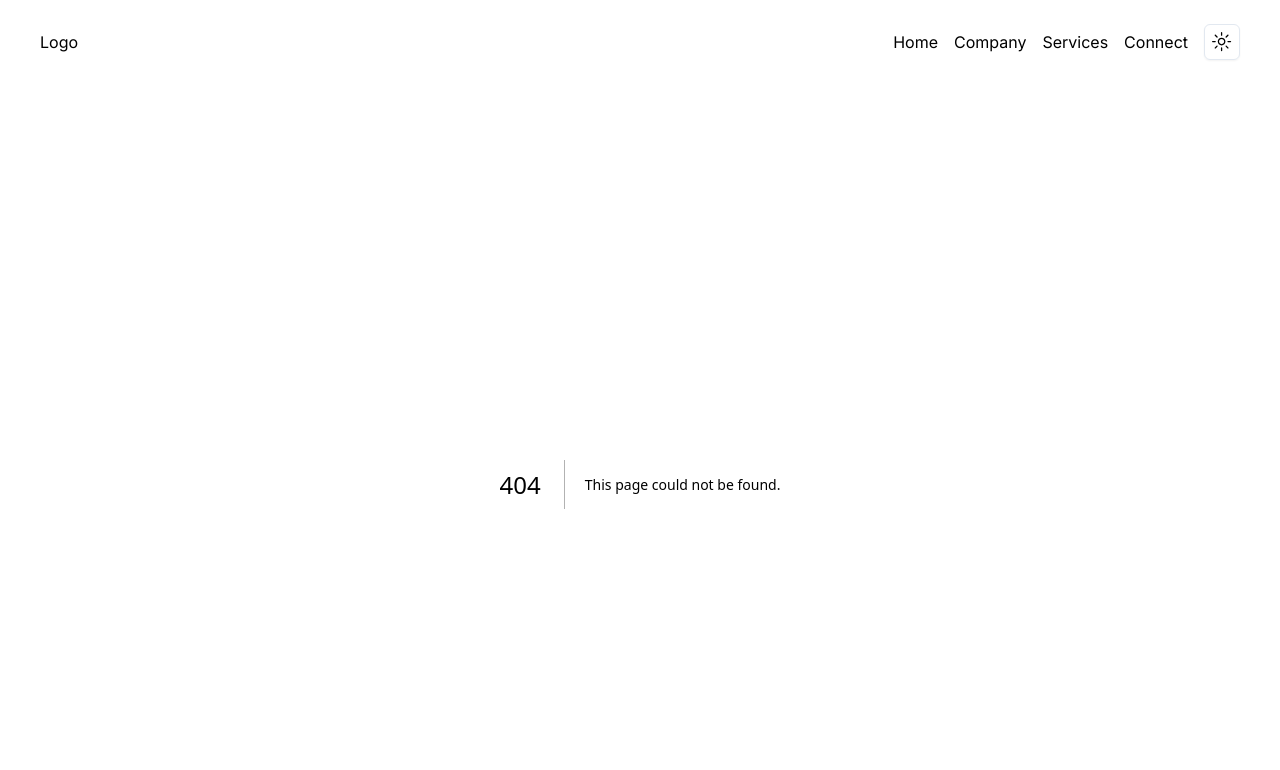
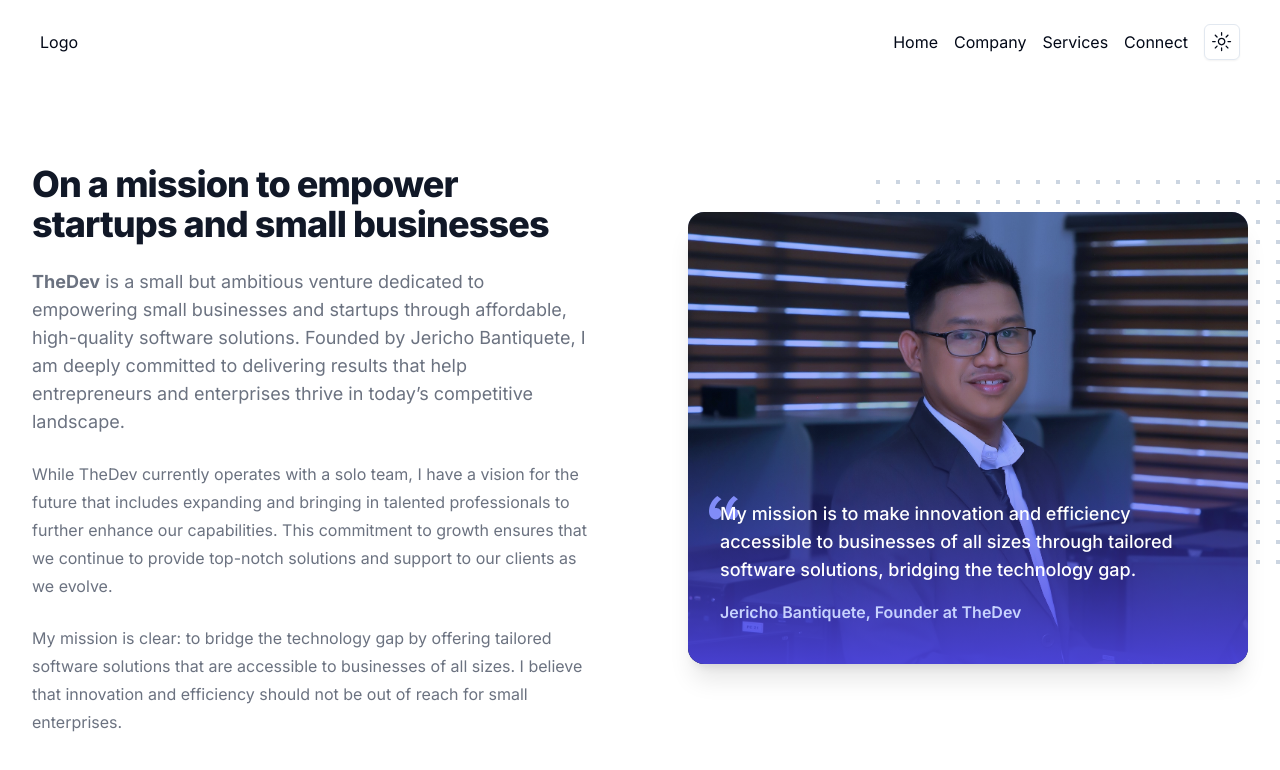
Before and after one commit to monciego/thedev, a Next.js app: page /about in a window 1280 px wide. Before the commit this address had no page. Shown: the top 770 px of the page. Built offline with nearby package versions, Linux system fonts and the light colour scheme.

Commit message:
feat: add about section

```diff
--- /dev/null
+++ b/app/about/page.tsx
@@ -0,0 +1,124 @@
+import Image from 'next/image';
+import founderImage from '../assets/jericho-bantiquete.jpg';
+
+export default function About() {
+  return (
+    <div className='relative mb-16'>
+      <div className='lg:mx-auto lg:max-w-7xl lg:px-8 lg:grid lg:grid-cols-2  lg:gap-24 lg:items-start '>
+        <div className='relative mx-auto max-w-lg px-4 sm:max-w-3xl sm:px-6 lg:px-0'>
+          <div className='pt-10 sm:pt-16 lg:pt-20'>
+            <h2 className='text-3xl text-gray-900 dark:text-white font-extrabold tracking-tight sm:text-4xl'>
+              On a mission to empower startups and small businesses
+            </h2>
+            <div className='mt-6 text-gray-500 dark:text-gray-300 space-y-6'>
+              <p className='text-lg'>
+                <strong>TheDev</strong> is a small but ambitious venture
+                dedicated to empowering small businesses and startups through
+                affordable, high-quality software solutions. Founded by Jericho
+                Bantiquete, I am deeply committed to delivering results that
+                help entrepreneurs and enterprises thrive in today’s competitive
+                landscape.
+              </p>
+              <p className='text-base leading-7'>
+                While TheDev currently operates with a solo team, I have a
+                vision for the future that includes expanding and bringing in
+                talented professionals to further enhance our capabilities. This
+                commitment to growth ensures that we continue to provide
+                top-notch solutions and support to our clients as we evolve.
+              </p>
+              <p className='text-base leading-7'>
+                My mission is clear: to bridge the technology gap by offering
+                tailored software solutions that are accessible to businesses of
+                all sizes. I believe that innovation and efficiency should not
+                be out of reach for small enterprises.
+              </p>
+            </div>
+          </div>
+        </div>
+        <div className='relative mt-12 sm:py-16 lg:py-0'>
+          <div
+            aria-hidden='true'
+            className='hidden sm:block lg:absolute lg:inset-y-0 lg:right-0 lg:w-screen -z-10'
+          >
+            <svg
+              className='absolute top-8 left-1/2 -ml-3 lg:-right-8 lg:left-auto lg:top-12'
+              width={404}
+              height={392}
+              fill='none'
+              viewBox='0 0 404 392'
+            >
+              <defs>
+                <pattern
+                  id='02f20b47-fd69-4224-a62a-4c9de5c763f7'
+                  x={0}
+                  y={0}
+                  width={20}
+                  height={20}
+                  patternUnits='userSpaceOnUse'
+                >
+                  <rect
+                    x={0}
+                    y={0}
+                    width={4}
+                    height={4}
+                    className='text-slate-300 dark:text-slate-800'
+                    fill='currentColor'
+                  />
+                </pattern>
+              </defs>
+              <rect
+                width={404}
+                height={392}
+                fill='url(#02f20b47-fd69-4224-a62a-4c9de5c763f7)'
+              />
+            </svg>
+          </div>
+          <div className='relative mx-auto max-w-lg px-4 sm:max-w-3xl sm:px-6 lg:px-0 lg:max-w-none lg:py-20'>
+            <div className='relative  pt-64 pb-10 rounded-2xl shadow-xl overflow-hidden'>
+              <Image
+                className='absolute inset-0 h-full w-full object-cover'
+                src={founderImage}
+                alt='Jericho P. Bantiquete'
+              />
+              <div className='absolute inset-0 bg-indigo-300 mix-blend-multiply' />
+              <div className='absolute inset-0 bg-gradient-to-t from-indigo-600 via-indigo-700/5 opacity-90' />
+              <div className='relative px-8'>
+                <div></div>
+                <blockquote className='mt-8'>
+                  <div className='relative text-lg font-medium text-white md:flex-grow'>
+                    <svg
+                      className='absolute top-0 left-0 transform -translate-x-3 -translate-y-2 h-8 w-8 text-indigo-400'
+                      fill='currentColor'
+                      viewBox='0 0 32 32'
+                      aria-hidden='true'
+                    >
+                      <path d='M9.352 4C4.456 7.456 1 13.12 1 19.36c0 5.088 3.072 8.064 6.624 8.064 3.36 0 5.856-2.688 5.856-5.856 0-3.168-2.208-5.472-5.088-5.472-.576 0-1.344.096-1.536.192.48-3.264 3.552-7.104 6.624-9.024L9.352 4zm16.512 0c-4.8 3.456-8.256 9.12-8.256 15.36 0 5.088 3.072 8.064 6.624 8.064 3.264 0 5.856-2.688 5.856-5.856 0-3.168-2.304-5.472-5.184-5.472-.576 0-1.248.096-1.44.192.48-3.264 3.456-7.104 6.528-9.024L25.864 4z' />
+                    </svg>
+                    <p className='relative'>
+                      My mission is to make innovation and efficiency accessible
+                      to businesses of all sizes through tailored software
+                      solutions, bridging the technology gap.
+                    </p>
+                  </div>
+
+                  <footer className='mt-4'>
+                    <p className='text-base font-semibold text-indigo-200'>
+                      <a
+                        href='https://github.com/monciego'
+                        target='__blank'
+                        className='hover:underline'
+                      >
+                        Jericho Bantiquete
+                      </a>
+                      , Founder at TheDev
+                    </p>
+                  </footer>
+                </blockquote>
+              </div>
+            </div>
+          </div>
+        </div>
+      </div>
+    </div>
+  );
+}
```
Also changed, not shown: app/assets/jericho-bantiquete.jpg (added).
